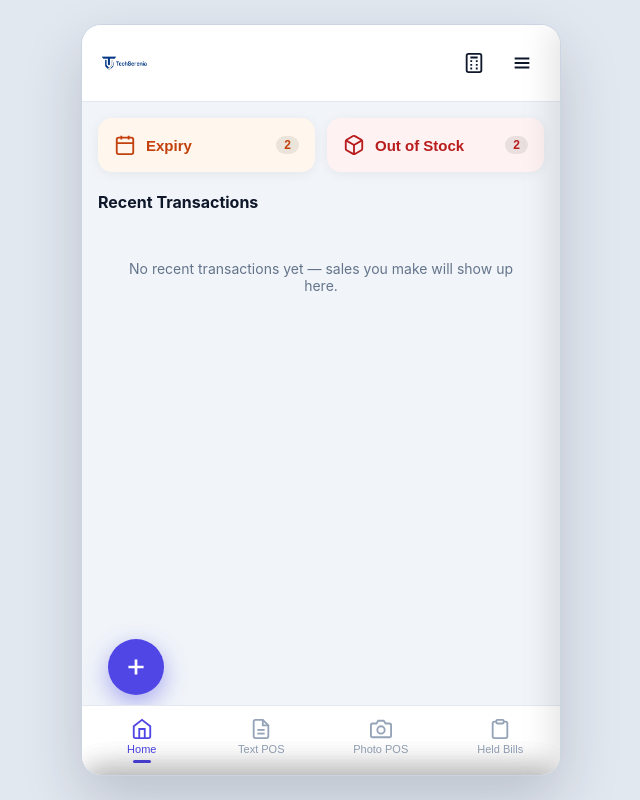
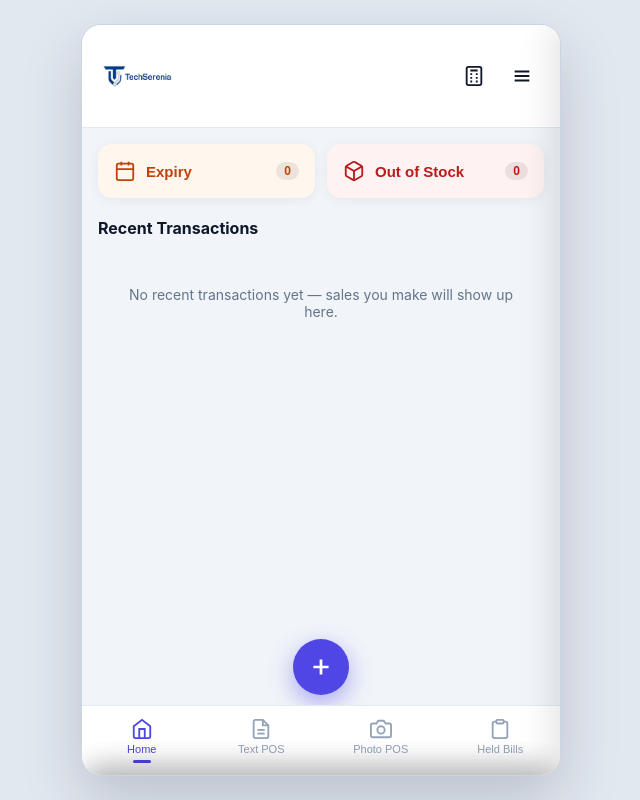
Before and after one commit to Harshil1911-python/atomdemo1, a Flask app: page / in a window 1280 px wide. Shown: the whole page, without its empty margins (319-959 px from the left). Run offline with Flask 3, Linux system fonts and the light colour scheme.

Commit message:
Add files via upload

```diff
--- a/app.py
+++ b/app.py
@@ -1,9 +1,18 @@
 from flask import Flask, render_template, jsonify
 import billing
+import os
+
 app = Flask(__name__)
+
 @app.route('/')
 @app.route('/billing')
-def home(): return render_template('billing.html')
+def home():
+    return render_template('billing.html')
+
 @app.route('/api/health')
-def health(): return jsonify(status='ok', app='ATOM POS')
-if __name__ == '__main__': app.run(host='0.0.0.0', port=5000, debug=True)
+def health():
+    return jsonify(status='ok', app='ATOM POS')
+
+if __name__ == '__main__':
+    port = int(os.environ.get('PORT', 5000))
+    app.run(host='0.0.0.0', port=port, debug=False)
--- /dev/null
+++ b/requirements.txt
@@ -0,0 +1,2 @@
+Flask==3.0.3
+gunicorn==22.0.0
--- a/templates/billing.html
+++ b/templates/billing.html
@@ -13,7 +13,7 @@ html,body{height:100%;font-family:-apple-system,BlinkMacSystemFont,"Segoe UI",Ro
 .app{width:100%;max-width:480px;height:100%;margin:0 auto;background:var(--bg);display:flex;flex-direction:column;position:relative;overflow:hidden}
 @media(min-width:640px){body{background:#e2e8f0;display:flex;align-items:center;justify-content:center;padding:24px}.app{height:min(860px,94vh);border-radius:20px;box-shadow:0 25px 60px rgba(15,23,42,.18);border:1px solid #cbd5e1}}
 .top{display:flex;align-items:center;justify-content:space-between;padding:12px 16px;background:#fff;border-bottom:1px solid var(--bd);flex-shrink:0;z-index:40}
-.logo{height:52px;width:auto;max-width:180px;object-fit:contain}
+.logo{height:78px;width:auto;max-width:240px;object-fit:contain}
 .top-r{display:flex;gap:4px}
 .ib{width:44px;height:44px;border:0;background:transparent;border-radius:12px;display:flex;align-items:center;justify-content:center;cursor:pointer;color:var(--t);transition:background .15s,transform .12s}
 .ib:active{background:#f1f5f9;transform:scale(.92)}.ib svg{width:22px;height:22px}
@@ -54,12 +54,13 @@ html,body{height:100%;font-family:-apple-system,BlinkMacSystemFont,"Segoe UI",Ro
 .cart-bar .ci{color:#fff;flex:1}.cart-bar .ci b{font-size:14px}.cart-bar .ci span{display:block;font-size:12px;opacity:.7}
 .cart-bar button{border:0;border-radius:10px;padding:10px 14px;font-weight:600;font-size:13px;cursor:pointer}
 .cart-bar .hold{background:#334155;color:#fff}.cart-bar .go{background:var(--p);color:#fff}
-.ab{display:flex;align-items:center;justify-content:center;gap:6px;padding:13px 14px;border:0;border-radius:14px;font-size:13px;font-weight:600;cursor:pointer;box-shadow:0 4px 16px rgba(0,0,0,.12);transition:transform .15s,opacity .2s,max-width .25s,padding .25s;overflow:hidden;white-space:nowrap}
+#fabWrap{justify-content:center;position:relative}
+.ab{display:flex;align-items:center;justify-content:center;gap:6px;padding:13px 14px;border:0;border-radius:14px;font-size:13px;font-weight:600;cursor:pointer;box-shadow:0 4px 16px rgba(0,0,0,.12);transition:transform .15s,opacity .2s,max-width .25s,padding .25s,flex .25s;overflow:hidden;white-space:nowrap}
 .ab:active{transform:scale(.95)}
-.ab.hid{max-width:0!important;flex:0!important;opacity:0;padding-left:0;padding-right:0;margin:0;pointer-events:none}
-.ab.rec{background:var(--g);color:#fff;flex:1}
-.ab.bil{background:var(--p);color:#fff;flex:1}
-.ab.pl{width:56px;height:56px;border-radius:50%;background:var(--p);color:#fff;padding:0;box-shadow:0 8px 24px rgba(79,70,229,.45);flex-shrink:0}
+.ab.hid{max-width:0!important;flex:0 0 0!important;opacity:0;padding-left:0;padding-right:0;margin:0;pointer-events:none;border:0}
+.ab.rec{background:var(--g);color:#fff;flex:1;max-width:140px}
+.ab.bil{background:var(--p);color:#fff;flex:1;max-width:160px}
+.ab.pl{width:56px;height:56px;border-radius:50%;background:var(--p);color:#fff;padding:0;box-shadow:0 8px 24px rgba(79,70,229,.45);flex:0 0 56px;z-index:2}
 .ab.pl svg{width:26px;height:26px}.ab svg{width:18px;height:18px}
 .bn{display:flex;background:#fff;border-top:1px solid var(--bd);padding:6px 0 calc(6px + env(safe-area-inset-bottom,0px));flex-shrink:0;z-index:40}
 .nav{flex:1;display:flex;flex-direction:column;align-items:center;gap:3px;padding:6px 2px;border:0;background:0;cursor:pointer;color:#94a3b8;font-size:11px;font-weight:500;transition:color .15s}
@@ -71,15 +72,17 @@ html,body{height:100%;font-family:-apple-system,BlinkMacSystemFont,"Segoe UI",Ro
 .tb{padding:9px 14px;border:1px solid var(--bd);border-radius:10px;background:#fff;font-size:13px;font-weight:600;cursor:pointer;display:flex;align-items:center;gap:6px;transition:transform .12s,background .15s;color:var(--t)}
 .tb:active{background:#f1f5f9;transform:scale(.96)}
 .search{flex:1;min-width:130px;padding:9px 14px;border:1px solid var(--bd);border-radius:10px;font-size:14px;outline:0;background:#f8fafc}
-.pg{flex:1;overflow-y:auto;padding:12px 16px;display:grid;grid-template-columns:repeat(2,1fr);gap:12px;align-content:start}
+.pg{flex:1;overflow-y:auto;-webkit-overflow-scrolling:touch;padding:12px 16px;display:grid;grid-template-columns:repeat(2,1fr);gap:12px;align-content:start;min-height:0}
 .pc{background:var(--card);border-radius:14px;overflow:hidden;box-shadow:var(--sh);cursor:pointer;border:1px solid #f1f5f9;transition:transform .12s;position:relative}
 .pc:active{transform:scale(.96)}
-.pc .ph{height:100px;display:flex;align-items:center;justify-content:center;background:#f1f5f9;overflow:hidden}
+.pc .ph{height:110px;display:flex;align-items:center;justify-content:center;background:#f1f5f9;overflow:hidden}
 .pc .ph img{width:100%;height:100%;object-fit:cover}
-.pc .ph .ico{width:40px;height:40px;border-radius:10px;display:flex;align-items:center;justify-content:center}
-.pc .pi{padding:10px 10px 0;font-size:13px;font-weight:600}.pc .pp{padding:2px 10px 12px;font-size:14px;font-weight:700;color:var(--p)}
+.pc .ph .ico{width:44px;height:44px;border-radius:10px;display:flex;align-items:center;justify-content:center}
+.pc .meta{display:flex;align-items:center;justify-content:space-between;gap:8px;padding:10px 10px 12px}
+.pc .pi{font-size:13px;font-weight:600;flex:1;min-width:0;white-space:nowrap;overflow:hidden;text-overflow:ellipsis}
+.pc .pp{font-size:14px;font-weight:700;color:var(--p);flex-shrink:0}
 .pc .oos{position:absolute;top:6px;left:6px;background:var(--r);color:#fff;font-size:10px;font-weight:700;padding:2px 6px;border-radius:6px}
-.tl{flex:1;overflow-y:auto;padding:12px 16px}
+.tl{flex:1;overflow-y:auto;-webkit-overflow-scrolling:touch;padding:12px 16px;min-height:0}
 .ti{background:var(--card);border-radius:12px;padding:14px;margin-bottom:8px;display:flex;align-items:center;gap:12px;box-shadow:var(--sh);cursor:pointer;transition:transform .12s}
 .ti:active{transform:scale(.98)}
 .ti .ico{width:40px;height:40px;border-radius:10px;display:flex;align-items:center;justify-content:center;flex-shrink:0;overflow:hidden}
@@ -277,17 +280,7 @@ const put=(store,data)=>new Promise((res,rej)=>{const t=db.transaction(store,'re
 const del=(store,id)=>new Promise((res,rej)=>{const t=db.transaction(store,'readwrite').objectStore(store).delete(id);t.onsuccess=()=>res();t.onerror=()=>rej(t.error)});
 const clearStore=store=>new Promise((res,rej)=>{const t=db.transaction(store,'readwrite').objectStore(store).clear();t.onsuccess=()=>res();t.onerror=()=>rej(t.error)});
 
-async function seedProducts(){const p=await all('products');if(p.length)return;
-  const soon=n=>{const d=new Date();d.setDate(d.getDate()+n);return d.toISOString().slice(0,10)};
-  const s=[{name:'Soap',price:40,cat:'Grocery',color:COLORS[0],stock:24,expiry:soon(120)},
-    {name:'Shampoo',price:120,cat:'Grocery',color:COLORS[1],stock:0,expiry:soon(200)},
-    {name:'Milk 1L',price:60,cat:'Grocery',color:COLORS[2],stock:10,expiry:soon(3)},
-    {name:'USB Cable',price:150,cat:'Electronics',color:COLORS[3],stock:15,expiry:''},
-    {name:'T-Shirt',price:299,cat:'Clothing',color:COLORS[4],stock:8,expiry:''},
-    {name:'Notebook',price:45,cat:'General',color:COLORS[5],stock:30,expiry:''},
-    {name:'Bread',price:35,cat:'Grocery',color:COLORS[6],stock:5,expiry:soon(1)},
-    {name:'Chips',price:20,cat:'Grocery',color:COLORS[7],stock:0,expiry:soon(45)}];
-  for(const x of s)await put('products',x)}
+async function seedProducts(){/* no fake/demo products — catalog starts empty */}
 
 function productIcon(p){if(p.photo)return `<img src="${p.photo}" alt="">`;const c=p.color||COLORS[0];return `<div class="ico" style="background:${c}"><svg width="20" height="20" viewBox="0 0 24 24" fill="none" stroke="#475569" stroke-width="1.8"><path d="M21 16V8a2 2 0 0 0-1-1.73l-7-4a2 2 0 0 0-2 0l-7 4A2 2 0 0 0 3 8v8a2 2 0 0 0 1 1.73l7 4a2 2 0 0 0 2 0l7-4A2 2 0 0 0 21 16z"/></svg></div>`}
 const daysLeft=exp=>Math.ceil((new Date(exp)-new Date())/86400000);
@@ -309,7 +302,13 @@ async function refreshCatalog(){await renderExStCounts();if($('#v-photo').classL
 /* ---------- FAB / plus ---------- */
 $('#btnPlus').onclick=()=>{plusOpen=!plusOpen;$('#btnRec').classList.toggle('hid',!plusOpen);$('#btnBil').classList.toggle('hid',!plusOpen)};
 $('#btnBil').onclick=()=>{plusOpen=false;$('#btnRec').classList.add('hid');$('#btnBil').classList.add('hid');showView('photo')};
-$('#btnRec').onclick=async()=>{plusOpen=false;$('#btnRec').classList.add('hid');$('#btnBil').classList.add('hid');const list=(await all('transactions')).filter(t=>t.status==='unpaid');const box=$('#sheetUpB');box.innerHTML=list.length?list.map(t=>`<div class="sheet-item" data-id="${t.id}"><div class="si">${productIcon({})}</div><div class="sn">${t.title}<small>${t.subtitle||''}</small></div><div class="sp">${fmt(t.amount)}</div></div>`).join(''):'<div class="empty">No unpaid invoices</div>';$$('#sheetUpB .sheet-item').forEach(el=>el.onclick=async()=>{const tx=list.find(t=>t.id===el.dataset.id);tx.status='paid';await put('transactions',tx);toast('Marked as received');closeSheets();renderTx()});openSheet('#sheetUnpaid')};
+$('#btnRec').onclick=async()=>{plusOpen=false;$('#btnRec').classList.add('hid');$('#btnBil').classList.add('hid');const list=(await all('transactions')).filter(t=>t.status==='unpaid');const box=$('#sheetUpB');
+  let html='<div class="af" style="margin-bottom:14px;padding:12px;background:#f0fdf4;border-radius:12px;border:1px solid #bbf7d0"><label style="color:#047857">Miscellaneous receive (₹)</label><input id="miscAmt" type="number" min="1" placeholder="Enter amount" style="margin-top:6px"><button class="save" id="miscSave" style="margin-top:10px;background:var(--g)">Record Received</button></div>';
+  html+=list.length?'<div style="font-size:12px;font-weight:600;color:var(--m);margin:8px 0 6px">Unpaid invoices</div>'+list.map(t=>`<div class="sheet-item" data-id="${t.id}"><div class="si">${productIcon({})}</div><div class="sn">${t.title}<small>${t.subtitle||''}</small></div><div class="sp">${fmt(t.amount)}</div></div>`).join(''):'<div class="empty" style="padding:16px 0">No unpaid invoices — use form above for misc receive</div>';
+  box.innerHTML=html;
+  $('#miscSave').onclick=async()=>{const amt=+$('#miscAmt').value;if(!amt||amt<=0)return toast('Enter a valid amount');const tx={id:crypto.randomUUID(),title:'Miscellaneous',subtitle:`Received • ${new Date().toLocaleDateString('en-GB',{day:'2-digit',month:'short'})}`,amount:amt,status:'paid',date:new Date().toISOString(),icon:'cart'};await put('transactions',tx);toast('Received '+fmt(amt));closeSheets();renderTx()};
+  $$('#sheetUpB .sheet-item').forEach(el=>el.onclick=async()=>{const tx=list.find(t=>t.id===el.dataset.id);tx.status='paid';await put('transactions',tx);toast('Marked as received');closeSheets();renderTx()});
+  openSheet('#sheetUnpaid')};
 
 /* ---------- sheets ---------- */
 function openSheet(id){$(id).classList.add('on');$('#sheetOv').classList.add('on')}
@@ -328,7 +327,7 @@ $('#calcX').onclick=()=>$('#calcM').classList.remove('on');
 document.addEventListener('keydown',e=>{if(!$('#calcM').classList.contains('on'))return;const k=e.key;if(k>='0'&&k<='9')calcKey(k);else if(k==='.')calcKey('.');else if(k==='+'||k==='-')calcKey(k);else if(k==='*')calcKey('×');else if(k==='/'){e.preventDefault();calcKey('÷')}else if(k==='Enter'||k==='='){e.preventDefault();calcKey('=')}else if(k==='Backspace')calcKey('⌫');else if(k==='Escape')$('#calcM').classList.remove('on');else if(k==='c'||k==='C')calcKey('AC')});
 
 /* ---------- catalog / cart ---------- */
-async function renderPhoto(q=''){const list=await all('products');const f=q?list.filter(p=>p.name.toLowerCase().includes(q.toLowerCase())||(p.cat||'').toLowerCase().includes(q.toLowerCase())):list;const g=$('#psGrid');if(!f.length){g.innerHTML='<div class="empty" style="grid-column:1/-1">No products yet — add one from the menu</div>';return}g.innerHTML=f.map(p=>`<div class="pc" data-id="${p.id}">${(p.stock||0)<=0?'<div class="oos">Out of stock</div>':''}<div class="ph">${productIcon(p)}</div><div class="pi">${p.name}</div><div class="pp">${fmt(p.price)}</div></div>`).join('');$$('.pc').forEach(c=>c.onclick=()=>addToCart(f.find(p=>p.id==c.dataset.id)))}
+async function renderPhoto(q=''){const list=await all('products');const f=q?list.filter(p=>p.name.toLowerCase().includes(q.toLowerCase())||(p.cat||'').toLowerCase().includes(q.toLowerCase())):list;const g=$('#psGrid');if(!f.length){g.innerHTML='<div class="empty" style="grid-column:1/-1">No products yet — add one from the menu</div>';return}g.innerHTML=f.map(p=>`<div class="pc" data-id="${p.id}">${(p.stock||0)<=0?'<div class="oos">Out of stock</div>':''}<div class="ph">${productIcon(p)}</div><div class="meta"><div class="pi">${p.name}</div><div class="pp">${fmt(p.price)}</div></div></div>`).join('');$$('.pc').forEach(c=>c.onclick=()=>addToCart(f.find(p=>p.id==c.dataset.id)))}
 $('#psSearch').oninput=e=>renderPhoto(e.target.value);$('#psScan').onclick=()=>toast('Barcode scanning coming soon');
 
 async function renderText(q){const box=$('#tsList');if(!q.trim()){box.innerHTML='<div class="empty">Start typing to find a product</div>';return}const list=await all('products');const f=list.filter(p=>p.name.toLowerCase().includes(q.toLowerCase())||(p.cat||'').toLowerCase().includes(q.toLowerCase()));if(!f.length){box.innerHTML='<div class="empty">No match</div>';return}box.innerHTML=f.map(p=>`<div class="ti" data-id="${p.id}"><div class="ico">${productIcon(p)}</div><span>${p.name}${(p.stock||0)<=0?' · out of stock':''}</span><em>${fmt(p.price)}</em></div>`).join('');$$('.ti').forEach(c=>c.onclick=()=>addToCart(f.find(p=>p.id==c.dataset.id)))}
```
Also changed, not shown: 1 other file.
